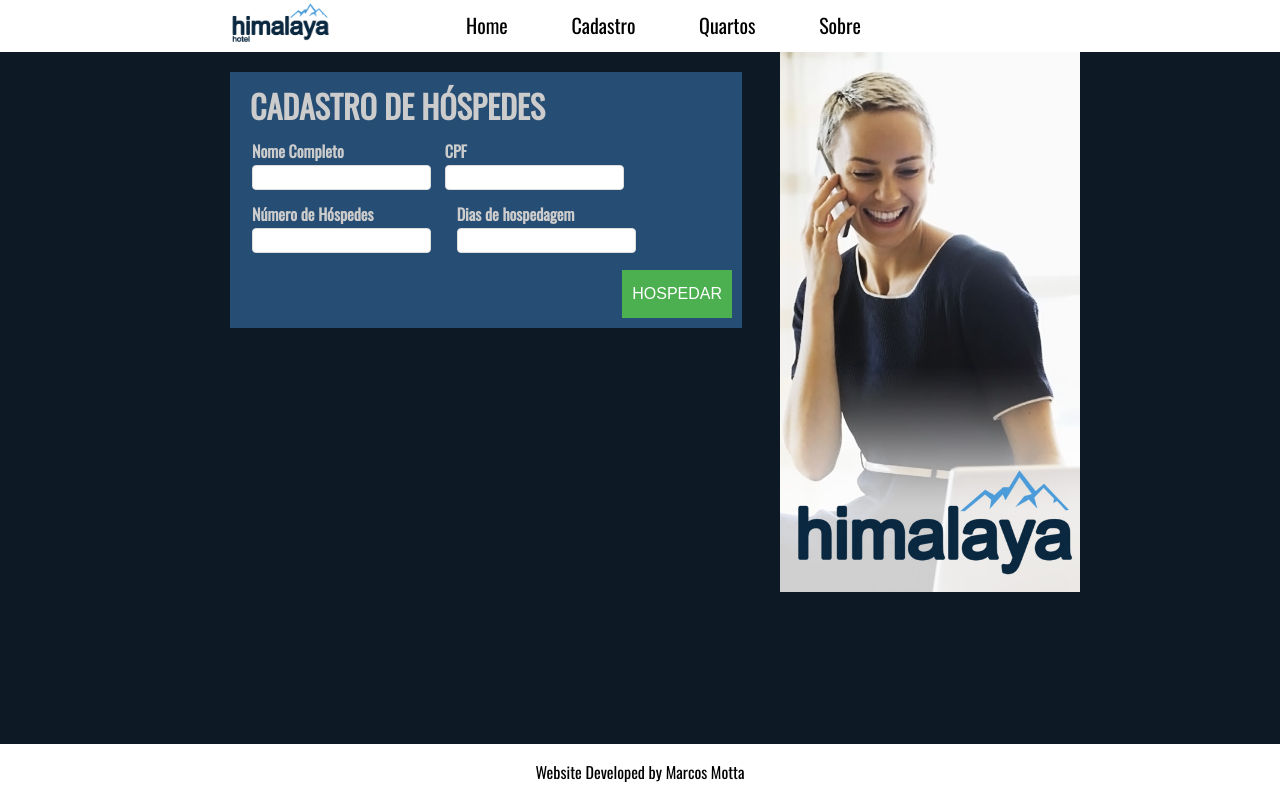
After one commit to marcosmtt/HimalayaHotel, a PHP site: page /_php/cadastro.php in a window 1280 px wide. The commit adds this page. Run offline with PHP 8.4, Linux system fonts and the light colour scheme.

Commit message:
Style Cadastro & Quartos

```diff
--- a/_css/master.css
+++ b/_css/master.css
@@ -1,8 +1,7 @@
 @import url('https://fonts.googleapis.com/css?family=Oswald');
-
 * {
-margin: 0;
-padding: 0;
+  margin: 0;
+  padding: 0;
 }
 
 body {
@@ -64,3 +63,116 @@ Footer
   text-align: center;
   text-align: center;
 }
+
+/*
+Página Cadastro
+*/
+
+.guestInfo {
+  margin: 230px;
+  margin-top: 20px;
+  display: inline-block;
+  position: relative;
+  width: 40%;
+  height: 0;
+  padding-bottom: 20%;
+  background: #264d73;
+}
+
+.guestInfo>h1, h4 {
+  color: #ccc;
+}
+
+.guestInfo>h1 {
+  padding: 10px 20px;
+  position: relative;
+}
+
+.name, .numHospedes, .numDias {
+  display: inline-block;
+  position: relative;
+  margin-left: 22px;
+}
+
+.numDias {
+  margin-top: 12px;
+}
+
+.cpf {
+  display: inline-block;
+  margin-left: 10px;
+}
+
+#nomeInput, #cpfInput, #hospedesInput, #diasInput {
+  height: 25px;
+  border-radius: 4px;
+  border: 1px solid #ddd;
+  border-radius: 4px;
+  box-sizing: border-box;
+}
+
+.finishButton {
+  background-color: #4CAF50;
+  border: none;
+  color: white;
+  padding: 15px 10px;
+  text-align: center;
+  text-decoration: none;
+  display: inline-block;
+  position: absolute;
+  font-size: 16px;
+  bottom: 10px;
+  right: 10px;
+  -webkit-transition-duration: 0.2s;
+  transition-duration: 0.2s;
+}
+
+
+.finishButton:hover {
+  background-color: #7CBF70;
+}
+
+/*
+Guest Banner
+*/
+.guestBanner {
+  display: inline-block;
+  position:absolute;
+  right: 200px;
+}
+#guestBanner {
+  display: inline-block;
+  position: relative;
+  width: 300px;
+}
+
+
+/*
+Página Quartos
+*/
+
+.tabelaQuartos{
+  position: fixed;
+  left: 28%;
+  top: 10%;
+}
+.tabelaQuartos {
+  color: black;
+}
+
+.tabelaQuartos td, .tabelaQuartos th {
+    padding: 8px;
+}
+
+.tabelaQuartos tr:nth-child(even){background-color: #eee;}
+.tabelaQuartos tr:nth-child(odd){background-color: #c5c5c5;}
+
+.tabelaQuartos tr:hover {background-color: #fff;}
+
+.tabelaQuartos th {
+    padding-top: 12px;
+    padding-bottom: 12px;
+    text-align: left;
+    background-color: #0099e6;
+    color: white;
+}
--- /dev/null
+++ b/_php/cadastro.php
@@ -0,0 +1,66 @@
+<!DOCTYPE html>
+<html lang="pt-br">
+  <head>
+    <meta charset="utf-8">
+    <title>Hymalaya Hotel - Cadastro</title>
+  <link rel="stylesheet" href="../_css/master.css">
+  </head>
+  <body>
+    <header class="header">
+
+      <div class="headerContent">
+        <ul id="headerList">
+
+          <div class="logo">
+            <a href="index.php">
+              <img src="../_images/logo.png" alt="logo" id="logo">
+            </a>
+          </div>
+
+          <li><a href="../index.php">Home</a></li>
+          <li><a href="cadastro.php">Cadastro</a></li>
+          <li><a href="quartos.php">Quartos</a></li>
+          <li><a href="sobre.php">Sobre</a></li>
+
+        </ul>
+      </div>
+    </header>
+
+    <div class="container">
+
+      <div class="guestInfo">
+        <h1>CADASTRO DE HÓSPEDES</h1>
+        <form class="" action="index.html" method="post">
+          <div class="name">
+            <h4>Nome Completo</h4>
+            <input type="text" name="Nome" id="nomeInput">
+          </div>
+          <div class="cpf">
+            <h4>CPF</h4>
+            <input type="cpf" name="Cpf" id="cpfInput">
+          </div>
+          <div class="numHospedes">
+            <h4>Número de Hóspedes</h4>
+            <input type="number" name="numeroHospedes" id="hospedesInput">
+          </div>
+          <div class="numDias">
+            <h4>Dias de hospedagem</h4>
+            <input type="number" name="numeroDias" id="diasInput">
+          </div>
+          <button type="button" name="button" class="finishButton">HOSPEDAR</button>
+        </form>
+      </div>
+      <div class="guestBanner">
+        <img src="../_images/guestBanner.jpg" alt="guest" id="guestBanner">
+      </div>
+
+    </div>
+
+
+
+    <footer class="footer">
+    <p>Website Developed by Marcos Motta</p>
+    </footer>
+
+  </body>
+</html>
--- a/index.php
+++ b/index.php
@@ -19,9 +19,9 @@
           </div>
 
           <li><a href="index.php">Home</a></li>
-          <li><a href="#">Cadastro</a></li>
-          <li><a href="#">Quartos</a></li>
-          <li><a href="#">Sobre</a></li>
+          <li><a href="_php/cadastro.php">Cadastro</a></li>
+          <li><a href="_php/quartos.php">Quartos</a></li>
+          <li><a href="_php/sobre.php">Sobre</a></li>
 
         </ul>
       </div>
```
Also changed, not shown: _php/quartos.php (added, +79 -0 lines), _php/sobre.php (added, +34 -0 lines), _images/guestBanner.jpg (added).
